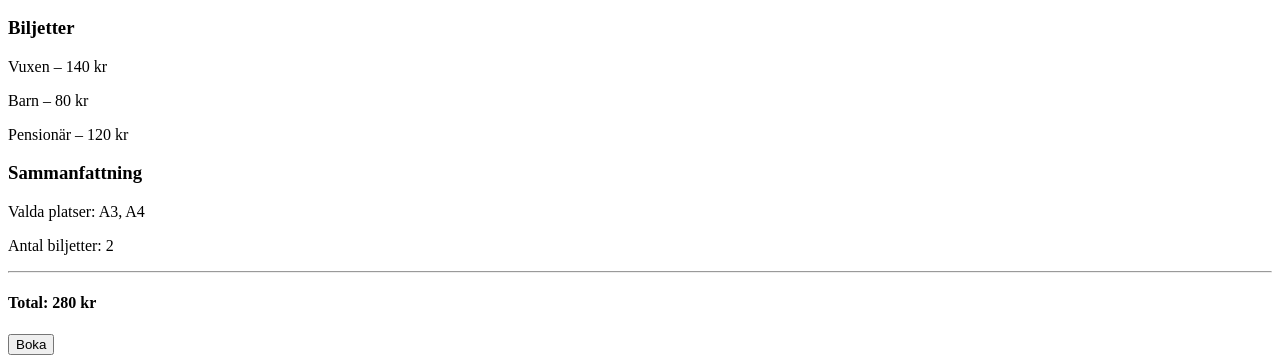
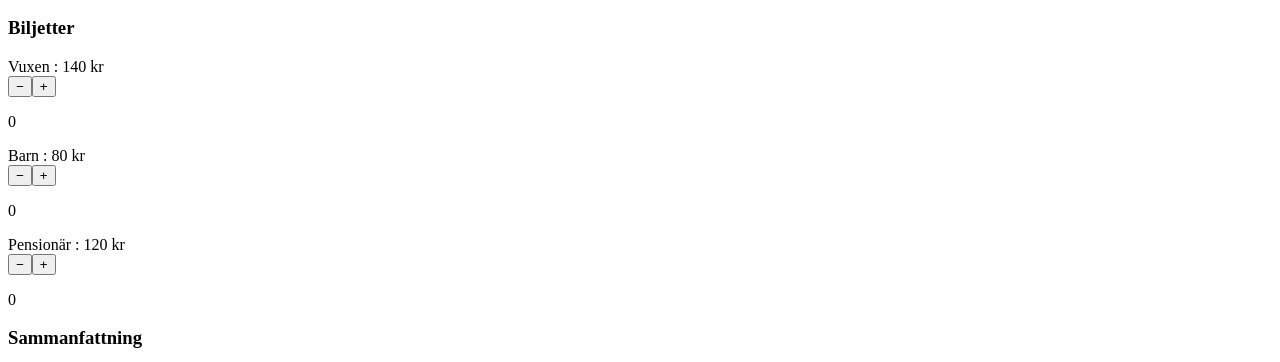
Before and after one commit to jimmybookkyh-crypto/FrontendProject-GR-B, a React (Vite) app: page /booking in a window 1280 px wide. Shown: the part 437-799 px from the top of the page. Built offline with nearby package versions, Linux system fonts and the light colour scheme.

Commit message:
klickbar tickets

```diff
--- a/src/pages/Booking.tsx
+++ b/src/pages/Booking.tsx
@@ -11,6 +11,17 @@ export default function BookingPage() {
   ];
 
   const [selectedSeats, setSelectedSeats] = useState<string[]>([]);
+
+  const [adultTickets, setAdultTickets] = useState(0);
+  const [childTickets, setChildTickets] = useState(0);
+  const [seniorTickets, setSeniorTickets] = useState(0);
+  const adultPrice = 140;
+  const childPrice = 80;
+  const seniorPrice = 120;
+  const totalPrice =
+    adultTickets * adultPrice +
+    childTickets * childPrice +
+    seniorTickets * seniorPrice;
 
   const handleSeatClick = (seat: string) => {
     setSelectedSeats((current) =>
@@ -103,9 +114,72 @@ export default function BookingPage() {
           <Card>
             <Card.Body>
               <h3>Biljetter</h3>
-              <p>Vuxen – 140 kr</p>
-              <p>Barn – 80 kr</p>
-              <p>Pensionär – 120 kr</p>
+              <div className="d-flex justify-content-between align-items-center mb-3">
+                <span>Vuxen : 140 kr</span>
+                <div className="btn-group">
+                  <button
+                    className="btn btn-outline-secondary"
+                    onClick={() =>
+                      setAdultTickets(Math.max(0, adultTickets - 1))
+                    }
+                  >
+                    −
+                  </button>
+                  <button
+                    className="btn btn-outline-secondary"
+                    onClick={() =>
+                      setAdultTickets(adultTickets + 1)
+                    }
+                  >
+                    +
+                  </button>
+                  <p>{adultTickets}</p>
+                </div>
+              </div>
+              <div className="d-flex justify-content-between align-items-center mb-3">
+                <span>Barn : 80 kr</span>
+                <div className="btn-group">
+                  <button
+                    className="btn btn-outline-secondary"
+                    onClick={() =>
+                      setChildTickets(Math.max(0, childTickets - 1))
+                    }
+                  >
+                    −
+                  </button>
+                  <button
+                    className="btn btn-outline-secondary"
+                    onClick={() =>
+                      setChildTickets(childTickets + 1)
+                    }
+                  >
+                    +
+                  </button>
+                  <p>{childTickets}</p>
+                </div>
+              </div>
+              <div className="d-flex justify-content-between align-items-center mb-3">
+                <span>Pensionär : 120 kr</span>
+                <div className="btn-group">
+                  <button
+                    className="btn btn-outline-secondary"
+                    onClick={() =>
+                      setSeniorTickets(Math.max(0, seniorTickets - 1))
+                    }
+                  >
+                    −
+                  </button>
+                  <button
+                    className="btn btn-outline-secondary"
+                    onClick={() =>
+                      setSeniorTickets(seniorTickets + 1)
+                    }
+                  >
+                    +
+                  </button>
+                  <p>{seniorTickets}</p>
+                </div>
+              </div>
             </Card.Body>
           </Card>
         </Col>
@@ -117,7 +191,7 @@ export default function BookingPage() {
               <p>Valda platser: A3, A4</p>
               <p>Antal biljetter: 2</p>
               <hr />
-              <h4>Total: 280 kr</h4>
+              <h4>Total: {totalPrice} kr</h4>
               <button className="btn btn-primary w-100">
                 Boka
               </button>
```
